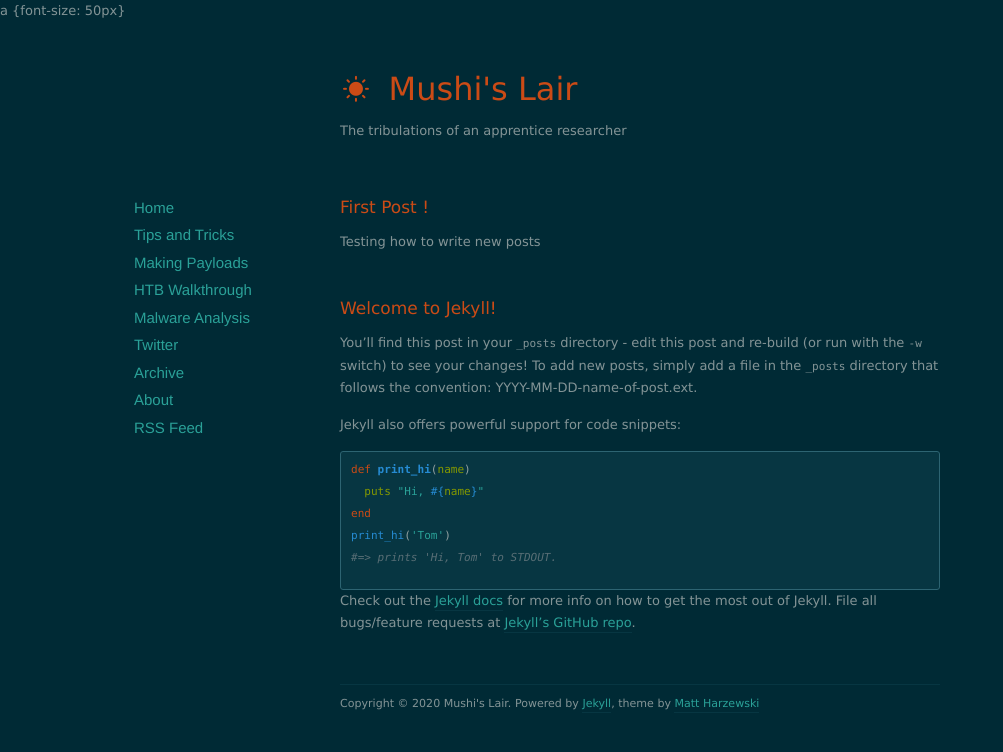
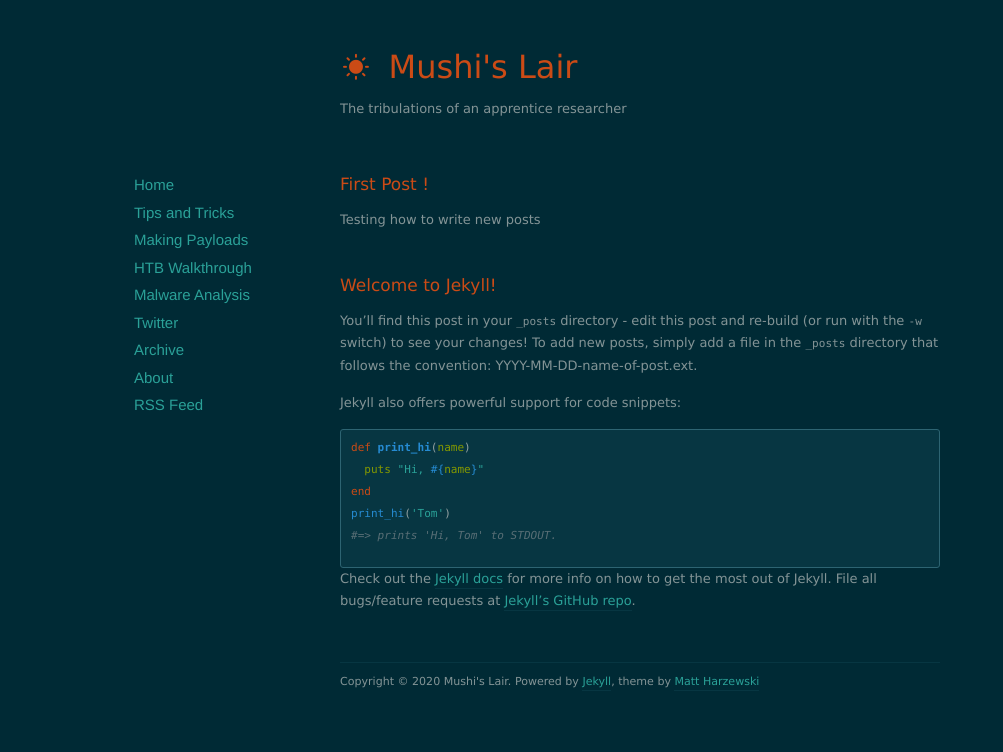
Before and after one commit to Mushi-mushi/mushi-mushi.github.io, a Jekyll site: the page built from index.html, in a window 1280 px wide. Shown: the top 752 px of the page, without its empty margins (0-1003 px from the left). Built offline with Jekyll 4.4.1, drawn with Linux system fonts in a browser that asks for light colours; nearby versions of some CDN libraries; the list of posts is cut into pages by our own code.

Commit message:
Update default.html

```diff
--- a/_layouts/default.html
+++ b/_layouts/default.html
@@ -16,8 +16,6 @@
 </head>
 
 <body>
-
-a {font-size: 50px}
 
   <header id="header">
     <h1><a href="/"><i class="icon-sun"></i> {{ site.name }}</a></h1>
```
